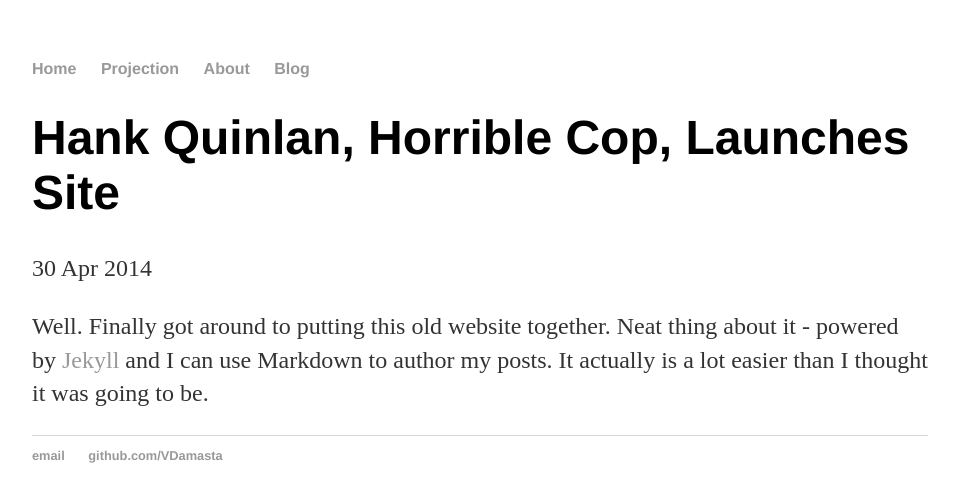
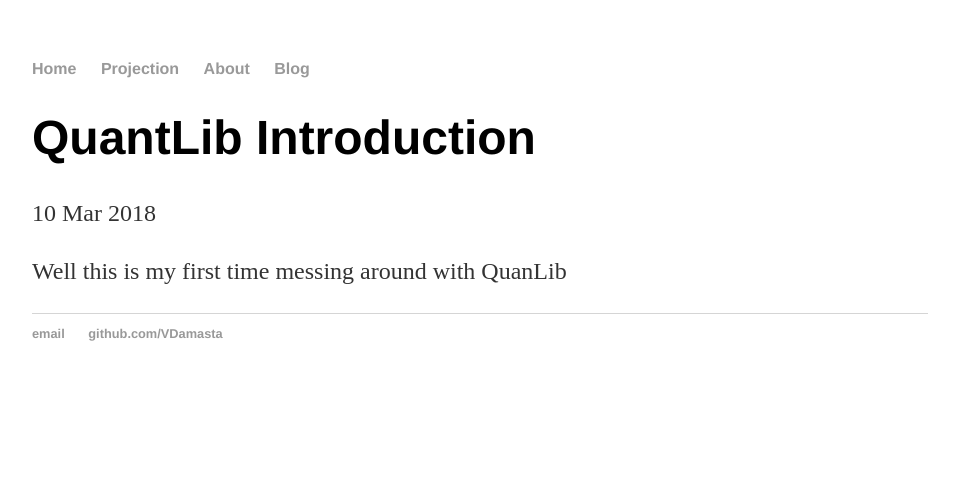
Before and after one commit to VDamasta/VDamasta.github.io, a Jekyll site: the page built from _posts/2014-04-30-hank-quinlan-site-launched.md, in a window 1280 px wide. Shown: the top 502 px of the page, without its empty margins (160-1119 px from the left). Built offline with Jekyll 4.4.1, drawn with Linux system fonts in a browser that asks for light colours.

Commit message:
Update 2014-04-30-hank-quinlan-site-launched.md

```diff
--- a/_posts/2014-04-30-hank-quinlan-site-launched.md
+++ b/_posts/2014-04-30-hank-quinlan-site-launched.md
@@ -1,7 +1,8 @@
 ---
 layout: post
-title: "Hank Quinlan, Horrible Cop, Launches Site"
-date: 2014-04-30
+title: "QuantLib Introduction"
+date: 2018-03-10
 ---
 
-Well. Finally got around to putting this old website together. Neat thing about it - powered by [Jekyll](http://jekyllrb.com) and I can use Markdown to author my posts. It actually is a lot easier than I thought it was going to be.
+
+Well this is my first time messing around with QuanLib
```
